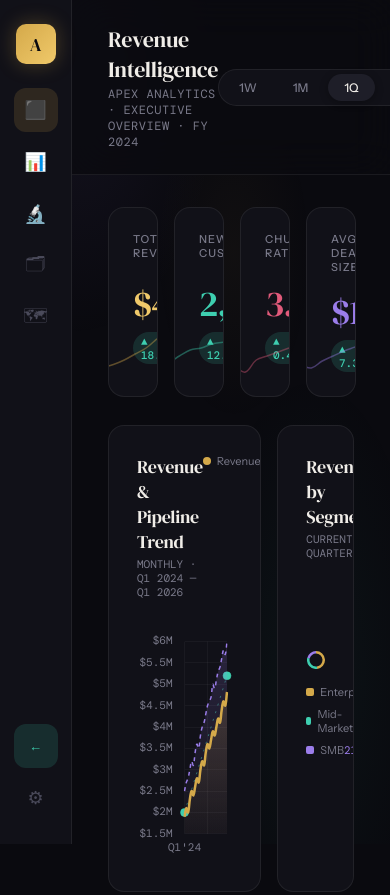
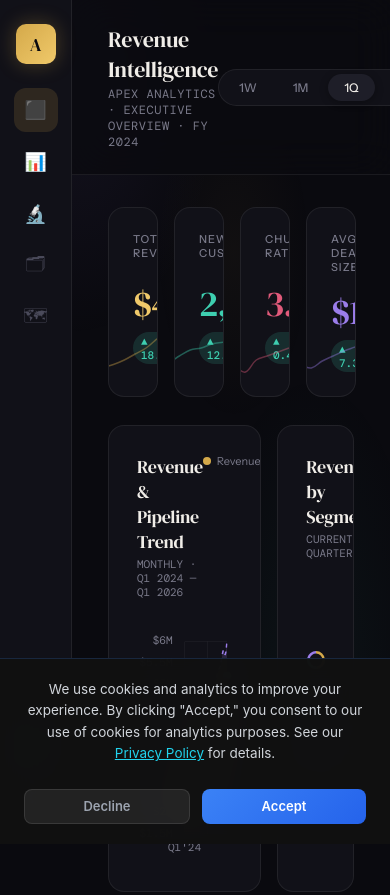
Before and after one commit to aisymmetrictp/Quantum-Health-Dashboard-POC1, a plain HTML site: page dashboard-poc.html in a window 390 px wide. Shown: the top 895 px of the page. Drawn offline with nearby package versions, Linux system fonts and the light colour scheme; a web font is replaced by a local one.

Commit message:
GA: add consent-gated GA4 tracking (G-CVF4MDVKJS)
Drop-in cookie-consent.js (self-contained banner + GA loader, matches
the canonical pattern used on aisymmetricsolutions.com main site).
Patched all root HTML files to load it. Updated CSP to allow
googletagmanager.com + google-analytics.com where present.

Co-Authored-By: Claude Opus 4.7 (1M context) <noreply@anthropic.com>

```diff
--- /dev/null
+++ b/cookie-consent.js
@@ -0,0 +1,117 @@
+/* ============================================
+   AISymmetric Cookie Consent + GA4 — ISO 27701
+   Self-contained: injects its own banner CSS so
+   this single file is drop-in for any site in
+   the AISymmetric portfolio (no styles.css dep).
+   Blocks GA until explicit user consent.
+   ============================================ */
+(function () {
+  var CONSENT_KEY = 'ais_cookie_consent';
+  var GA_ID = 'G-CVF4MDVKJS';
+  var PRIVACY_URL = 'https://aisymmetricsolutions.com/terms#privacy-policy';
+
+  // ---------- CSS injection (self-contained, single source of truth) ----------
+  function injectStyles() {
+    if (document.getElementById('cc-styles')) return;
+    var css =
+      '#cookie-consent-banner{position:fixed;bottom:0;left:0;right:0;z-index:10000;background:rgba(17,17,17,0.97);' +
+      '-webkit-backdrop-filter:blur(20px);backdrop-filter:blur(20px);border-top:1px solid rgba(59,130,246,0.2);' +
+      'padding:20px 24px;transform:translateY(100%);opacity:0;transition:transform 0.4s cubic-bezier(0.16,1,0.3,1),opacity 0.4s ease;' +
+      'font-family:Inter,-apple-system,BlinkMacSystemFont,"Segoe UI",sans-serif}' +
+      '#cookie-consent-banner.cc-visible{transform:translateY(0);opacity:1}' +
+      '#cookie-consent-banner .cc-inner{max-width:1200px;margin:0 auto;display:flex;align-items:center;' +
+      'justify-content:space-between;gap:24px}' +
+      '#cookie-consent-banner .cc-text{font-size:13.5px;color:#D1D5DB;line-height:1.6;flex:1;margin:0}' +
+      '#cookie-consent-banner .cc-text a{color:#22D3EE;text-decoration:underline}' +
+      '#cookie-consent-banner .cc-actions{display:flex;gap:12px;flex-shrink:0}' +
+      '#cookie-consent-banner .cc-btn{padding:10px 24px;border-radius:8px;font-size:13px;font-weight:600;' +
+      'cursor:pointer;border:none;font-family:inherit;transition:all 0.3s ease;line-height:1}' +
+      '#cookie-consent-banner .cc-btn-accept{background:linear-gradient(135deg,#3B82F6,#2563eb);color:#fff}' +
+      '#cookie-consent-banner .cc-btn-accept:hover{transform:translateY(-1px);box-shadow:0 4px 20px rgba(59,130,246,0.3)}' +
+      '#cookie-consent-banner .cc-btn-decline{background:rgba(255,255,255,0.08);color:#9CA3AF;' +
+      'border:1px solid rgba(255,255,255,0.1)}' +
+      '#cookie-consent-banner .cc-btn-decline:hover{background:rgba(255,255,255,0.12);color:#fff}' +
+      '@media (max-width:768px){#cookie-consent-banner .cc-inner{flex-direction:column;text-align:center}' +
+      '#cookie-consent-banner .cc-actions{width:100%}#cookie-consent-banner .cc-btn{flex:1}}';
+    var style = document.createElement('style');
+    style.id = 'cc-styles';
+    style.appendChild(document.createTextNode(css));
+    document.head.appendChild(style);
+  }
+
+  function hasConsent() {
+    try { return localStorage.getItem(CONSENT_KEY) === 'accepted'; } catch (e) { return false; }
+  }
+
+  function hasDeclined() {
+    try { return localStorage.getItem(CONSENT_KEY) === 'declined'; } catch (e) { return false; }
+  }
+
+  function loadGA() {
+    if (document.getElementById('ga-script')) return;
+    var s = document.createElement('script');
+    s.id = 'ga-script';
+    s.async = true;
+    s.src = 'https://www.googletagmanager.com/gtag/js?id=' + GA_ID;
+    document.head.appendChild(s);
+    window.dataLayer = window.dataLayer || [];
+    function gtag() { dataLayer.push(arguments); }
+    window.gtag = gtag;
+    gtag('js', new Date());
+    gtag('config', GA_ID, { anonymize_ip: true });
+  }
+
+  function showBanner() {
+    if (document.getElementById('cookie-consent-banner')) return;
+    injectStyles();
+    var banner = document.createElement('div');
+    banner.id = 'cookie-consent-banner';
+    banner.setAttribute('role', 'dialog');
+    banner.setAttribute('aria-label', 'Cookie consent');
+    banner.innerHTML =
+      '<div class="cc-inner">' +
+        '<p class="cc-text">We use cookies and analytics to improve your experience. By clicking "Accept," you consent to our use of cookies for analytics purposes. See our <a href="' + PRIVACY_URL + '" target="_blank" rel="noopener">Privacy Policy</a> for details.</p>' +
+        '<div class="cc-actions">' +
+          '<button id="cc-decline" class="cc-btn cc-btn-decline">Decline</button>' +
+          '<button id="cc-accept" class="cc-btn cc-btn-accept">Accept</button>' +
+        '</div>' +
+      '</div>';
+    document.body.appendChild(banner);
+
+    requestAnimationFrame(function () {
+      requestAnimationFrame(function () {
+        banner.classList.add('cc-visible');
+      });
+    });
+
+    document.getElementById('cc-accept').addEventListener('click', function () {
+      try { localStorage.setItem(CONSENT_KEY, 'accepted'); } catch (e) {}
+      loadGA();
+      closeBanner();
+    });
+
+    document.getElementById('cc-decline').addEventListener('click', function () {
+      try { localStorage.setItem(CONSENT_KEY, 'declined'); } catch (e) {}
+      closeBanner();
+    });
+  }
+
+  function closeBanner() {
+    var banner = document.getElementById('cookie-consent-banner');
+    if (banner) {
+      banner.classList.remove('cc-visible');
+      setTimeout(function () { banner.remove(); }, 400);
+    }
+  }
+
+  // On load: either load GA (if consented) or show banner
+  if (hasConsent()) {
+    loadGA();
+  } else if (!hasDeclined()) {
+    if (document.readyState === 'loading') {
+      document.addEventListener('DOMContentLoaded', showBanner);
+    } else {
+      showBanner();
+    }
+  }
+})();
--- a/dashboard-poc.html
+++ b/dashboard-poc.html
@@ -1134,5 +1134,8 @@ doubled.forEach(t => {
   wrap.appendChild(el);
 });
 </script>
+
+  <!-- Analytics — consent-gated GA4 (G-CVF4MDVKJS), shared with AISymmetric -->
+  <script src="cookie-consent.js"></script>
 </body>
 </html>
```
Also changed, not shown: index.html (+3 -0 lines), solara-health-dashboard.html (+3 -0 lines).
